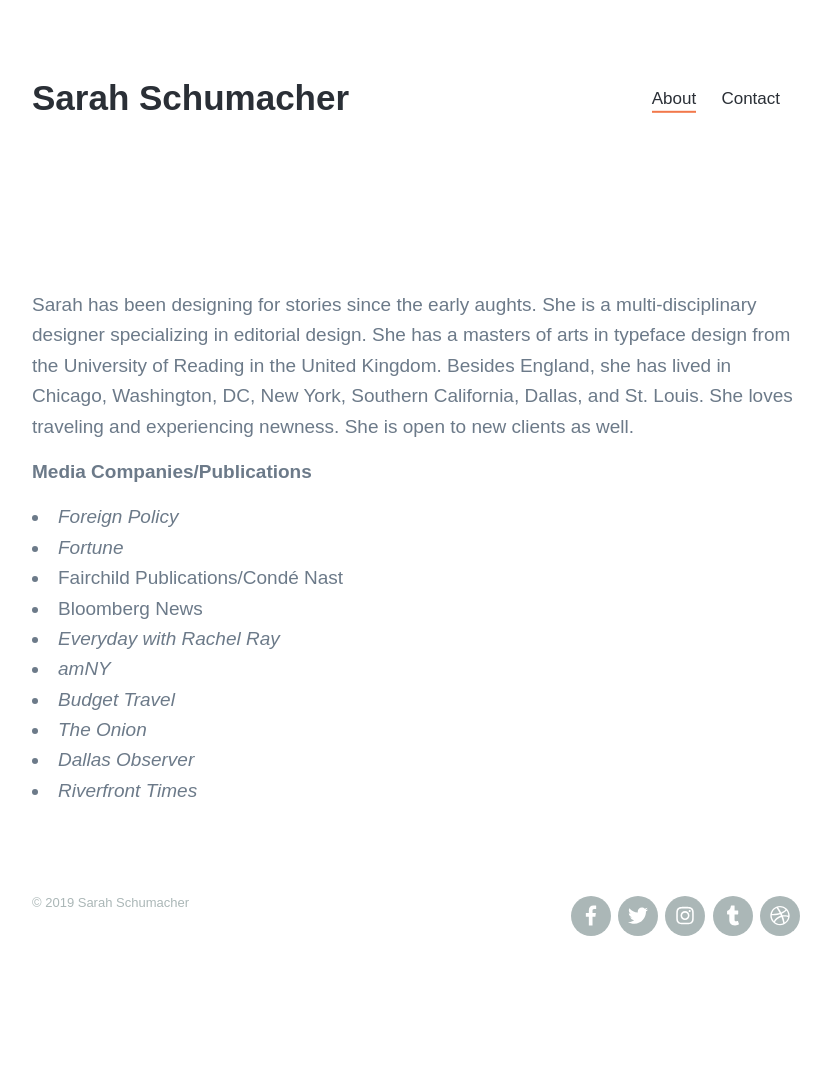
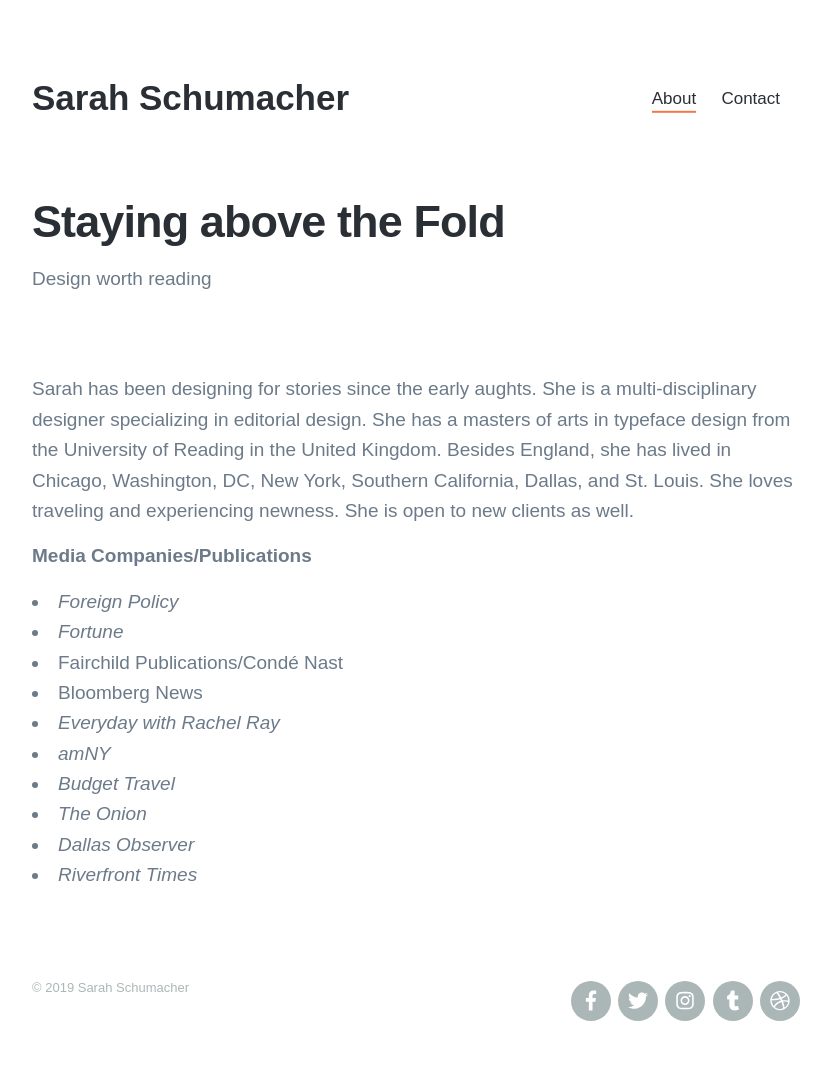
Before and after one commit to snsnsns/snsnsns.github.io, a Jekyll site: the page built from _pages/about.md, in a window 1280 px wide. Shown: the whole page, without its empty margins (224-1055 px from the left). Built offline with Jekyll 4.4.1, drawn with Linux system fonts in a browser that asks for light colours; nearby versions of some CDN libraries; some web fonts are replaced; before the commit the page ends 989 px from its top, so only the background shows below that.

Commit message:
Update about.md

```diff
--- a/_pages/about.md
+++ b/_pages/about.md
@@ -1,6 +1,6 @@
 ---
 title: Staying above the Fold
-subtitle: *Design worth reading*
+subtitle: Design worth reading
 description: Art Direction & Design
 ---
 Sarah has been designing for stories since the early aughts. She is a multi-disciplinary designer specializing in editorial design. She has a masters of arts in typeface design from the University of Reading in the United Kingdom. Besides England, she has lived in Chicago, Washington, DC, New York, Southern California, Dallas, and St. Louis. She loves traveling and experiencing newness. She is open to new clients as well.
```
